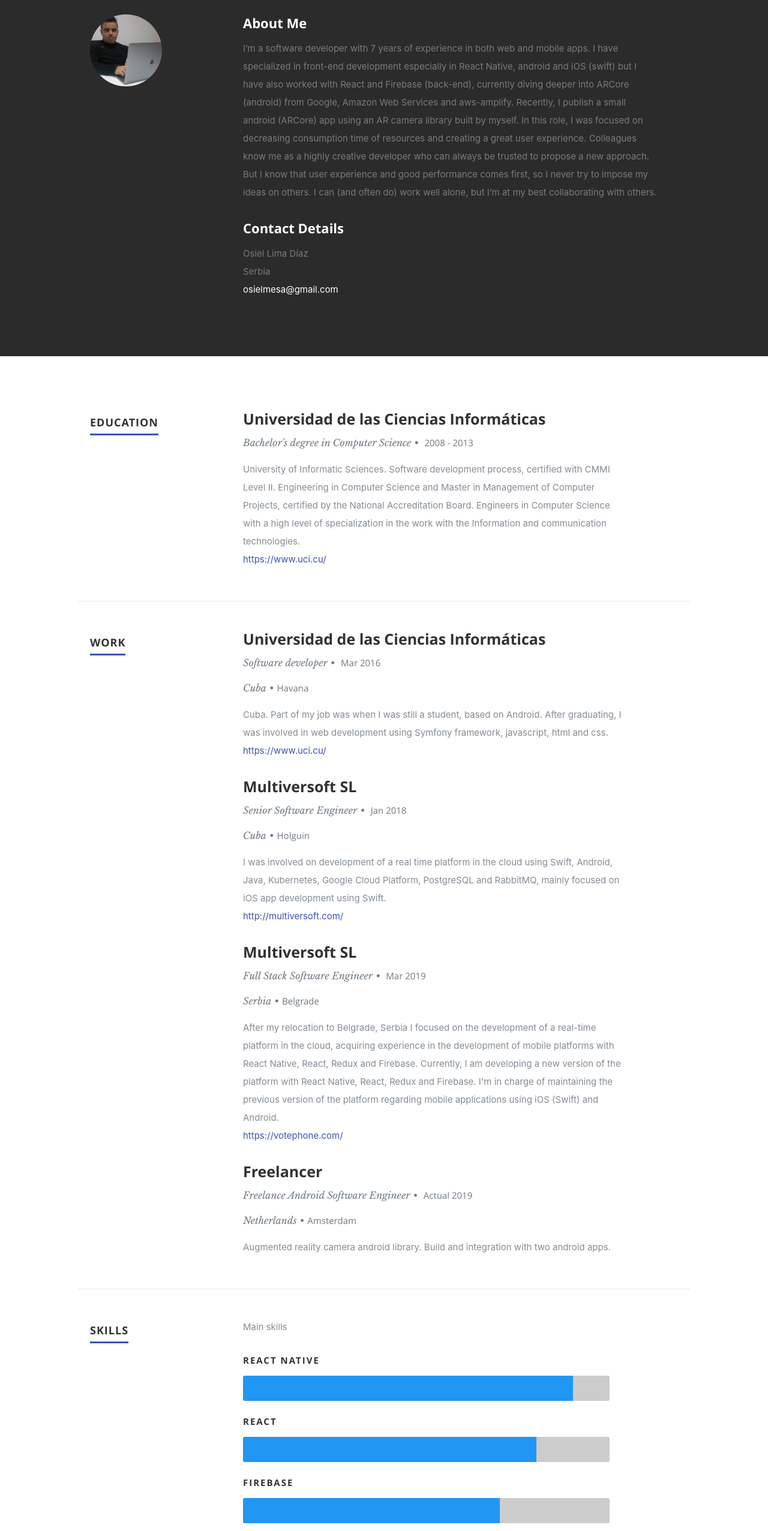
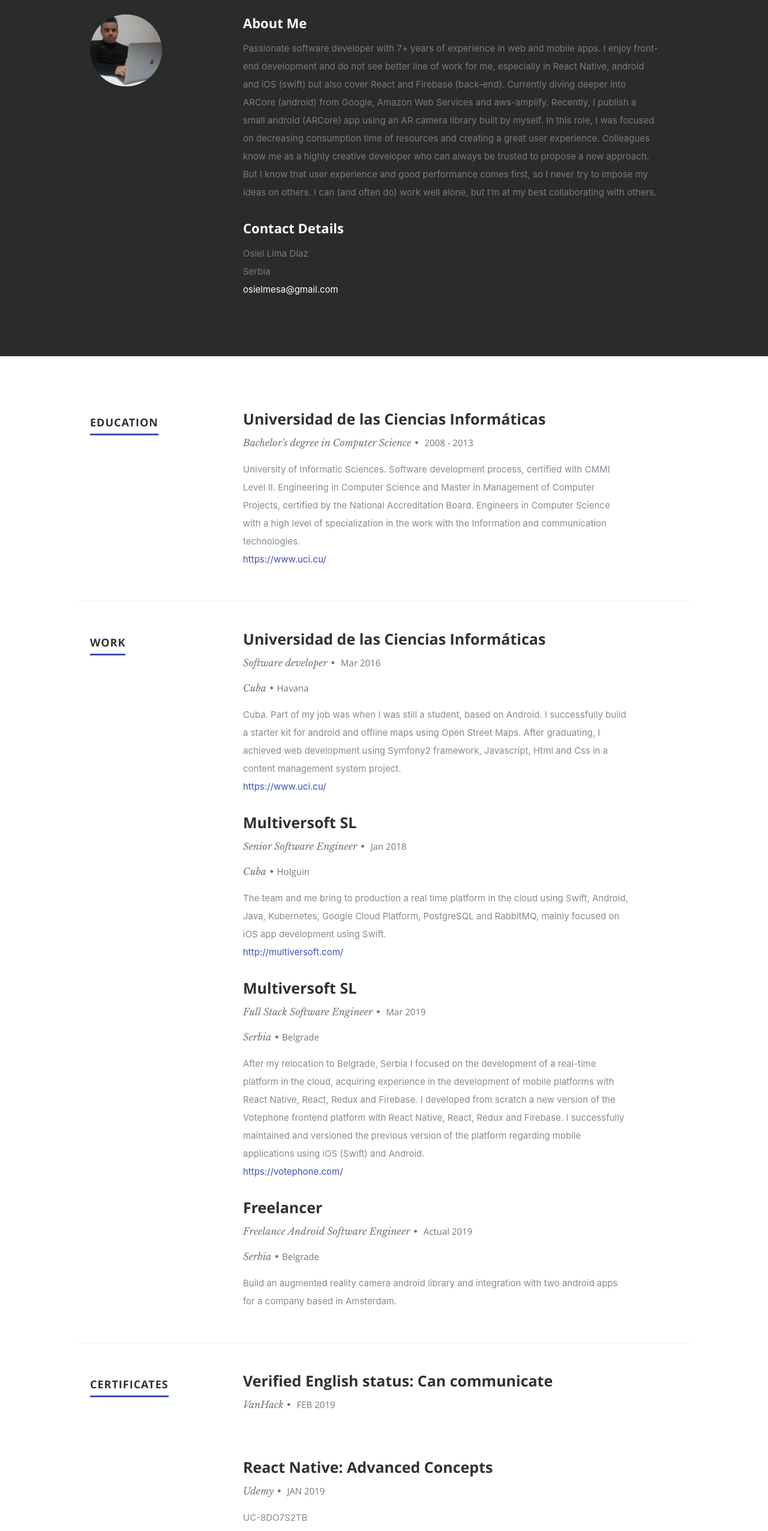
Before and after one commit to osielmesa/personalsite, a React (Create React App) app: page / in a window 1280 px wide. Shown: the part 872-3425 px from the top of the page at 60% size. Built offline with nearby package versions, Linux system fonts and the light colour scheme.

Commit message:
Updating votephone icon

```diff
--- a/src/components/Resume.js
+++ b/src/components/Resume.js
@@ -71,7 +71,37 @@ export default  class Resume extends Component {
         </div>
 
 
-         <div className="row skill">
+        <div className="row education">
+
+          <div className="three columns header-col">
+            <h1><span>Certificates</span></h1>
+          </div>
+
+          <div className="nine columns main-col">
+            {
+              resumeData.certificates && resumeData.certificates.map((item)=>{
+                return(
+                  <div className="row item">
+                    <div className="twelve columns">
+                      <h3>{item.certificateName}</h3>
+                      <p className="info">
+                        {item.entityName}
+                        <span>&bull;</span> <em className="date">{item.issuedDate}</em>
+                      </p>
+                      <p>
+                        {item.credentialId}<br/>
+                        <a href={item.credentialURL}>{item.credentialURL}</a>
+                      </p>
+
+                    </div>
+                  </div>
+                )
+              })
+            }
+          </div>
+        </div>
+
+        <div className="row skill work">
 
           <div className="three columns header-col">
             <h1><span>Skills</span></h1>
@@ -105,6 +135,36 @@ export default  class Resume extends Component {
 
         </div>
 
+        <div className="row ">
+
+          <div className="three columns header-col">
+            <h1><span>Languages</span></h1>
+          </div>
+
+          <div className="nine columns main-col">
+
+            <div className="bars">
+
+              <ul className="skills">
+                {
+                  resumeData.languages && resumeData.languages.map((item) => {
+                    return(
+                      <li>
+                      <span className="bar-expand" style={{width:item.percent}}>
+                      </span><em>{item.languageName}</em>
+                      </li>
+                    )
+                  })
+                }
+
+              </ul>
+
+            </div>
+
+          </div>
+
+        </div>
+
       </section>
     );
   }
--- a/src/resumeData.js
+++ b/src/resumeData.js
@@ -25,11 +25,17 @@ let resumeData = {
           "className":"fa fa-skype"
         },
       ],
-    "aboutme":"I’m a software developer with 7 years of experience in both web and mobile apps. I have specialized in front-end development especially in React Native, android and iOS (swift) but I have also worked with React and Firebase (back-end), currently diving deeper into ARCore (android) from Google, Amazon Web Services and aws-amplify.\n" +
+    "aboutme":"Passionate software developer with 7+ years of experience in web and mobile apps. \n" +
       "\n" +
-      "Recently, I publish a small android (ARCore) app using an AR camera library built by myself. In this role, I was focused on decreasing consumption time of resources and creating a great user experience.\n" +
+      "I enjoy front-end development and do not see better line of work for me, especially in React Native, android and iOS (swift) but also cover React and Firebase (back-end).\n" +
       "\n" +
-      "Colleagues know me as a highly creative developer who can always be trusted to propose a new approach. But I know that user experience and good performance comes first, so I never try to impose my ideas on others. I can (and often do) work well alone, but I’m at my best collaborating with others.",
+      "Currently diving deeper into ARCore (android) from Google, Amazon Web Services and aws-amplify.\n" +
+      "\n" +
+      "Recently, I publish a small android (ARCore) app using an AR camera library built by myself. In this role, I was focused on decreasing consumption time of resources and creating a great user experience. \n" +
+      "\n" +
+      "Colleagues know me as a highly creative developer who can always be trusted to propose a new approach. But I know that user experience and good performance comes first, so I never try to impose my ideas on others. \n" +
+      "\n" +
+      "I can (and often do) work well alone, but I’m at my best collaborating with others.",
     "address":"Serbia",
     "website":"",
     "education":[
@@ -43,6 +49,22 @@ let resumeData = {
           "Engineering in Computer Science and Master in Management of Computer Projects, certified by the National Accreditation Board. Engineers in Computer Science with a high level of specialization in the work with the Information and communication technologies."
       }
     ],
+    "certificates":[
+    {
+      "entityName":"VanHack",
+      "certificateName":"Verified English status: Can communicate",
+      "issuedDate":"FEB 2019",
+      "credentialURL":"",
+      "credentialId":""
+    },
+      {
+        "entityName":"Udemy",
+        "certificateName":"React Native: Advanced Concepts",
+        "issuedDate":"JAN 2019",
+        "credentialId":"UC-8DO7S2TB",
+        "credentialURL":"http://ude.my/UC-8DO7S2TB",
+      }
+  ],
     "work":[
       {
         "CompanyName":"Universidad de las Ciencias Informáticas",
@@ -52,7 +74,9 @@ let resumeData = {
         "country":"Cuba",
         "city":"Havana",
         "link":"https://www.uci.cu/",
-        "Achievements":"Cuba. Part of my job was when I was still a student, based on Android. After graduating, I was involved in web development using Symfony framework, javascript, html and css."
+        "Achievements":"Cuba. Part of my job was when I was still a student, based on Android. I successfully build a starter kit for android and offline maps using Open Street Maps.\n" +
+          "\n" +
+          "After graduating, I achieved web development using Symfony2 framework, Javascript, Html and Css in a content management system project."
       },
       {
         "CompanyName":"Multiversoft SL",
@@ -62,7 +86,7 @@ let resumeData = {
         "country":"Cuba",
         "city":"Holguin",
         "link":"http://multiversoft.com/",
-        "Achievements":"I was involved on development of a real time platform in the cloud using Swift, Android, Java, Kubernetes, Google Cloud Platform, PostgreSQL and RabbitMQ, mainly focused on iOS app development using Swift."
+        "Achievements":"The team and me bring to production a real time platform in the cloud using Swift, Android, Java, Kubernetes, Google Cloud Platform, PostgreSQL and RabbitMQ, mainly focused on iOS app development using Swift."
       },
       {
         "CompanyName":"Multiversoft SL",
@@ -74,17 +98,19 @@ let resumeData = {
         "link":"https://votephone.com/",
         "Achievements":"After my relocation to Belgrade, Serbia I focused on the development of a real-time platform in the cloud, acquiring experience in the development of mobile platforms with React Native, React, Redux and Firebase. \n" +
           "\n" +
-          "Currently, I am developing a new version of the platform with React Native, React, Redux and Firebase. I'm in charge of maintaining the previous version of the platform regarding mobile applications using iOS (Swift) and Android."
+          "I developed from scratch a new version of the Votephone frontend platform with React Native, React, Redux and Firebase. \n" +
+          "\n" +
+          "I successfully maintained and versioned the previous version of the platform regarding mobile applications using iOS (Swift) and Android."
       },
       {
         "CompanyName":"Freelancer",
         "specialization":"Freelance Android Software Engineer",
         "MonthOfLeaving":"Actual",
         "YearOfLeaving":"2019",
-        "country":"Netherlands",
-        "city":"Amsterdam",
+        "country":"Serbia",
+        "city":"Belgrade",
         "link":"",
-        "Achievements":"Augmented reality camera android library. Build and integration with two android apps. "
+        "Achievements":"Build an augmented reality camera android library and integration with two android apps for a company based in Amsterdam."
       }
     ],
     "skillsDescription":"Main skills",
@@ -110,11 +136,21 @@ let resumeData = {
         "percent": "75%"
       }
     ],
+    "languages":[
+      {
+        "languageName":"Spanish",
+        "percent": "98%"
+      },
+      {
+        "languageName":"English",
+        "percent": "70%"
+      }
+    ],
     "portfolio":[
       {
         "name":"Votephone",
         "description":"iOS app.",
-        "imgurl":"https://lh3.googleusercontent.com/O-4UAWOX-zy6-wyufRWWHGTU-Shdcrw9O3VvNpL3QCq4D6eYEpEweqF4cbcIlLz6WqOP=s360-rw",
+        "imgurl":"images/portfolio/votephone.png",
         "link":"https://itunes.apple.com/es/app/votephone/id1148501590?l=en&mt=8"
       },
       {
@@ -158,7 +194,7 @@ let resumeData = {
     {
       "name":"Votephone",
       "description":"Android app",
-      "imgurl":"https://lh3.googleusercontent.com/O-4UAWOX-zy6-wyufRWWHGTU-Shdcrw9O3VvNpL3QCq4D6eYEpEweqF4cbcIlLz6WqOP=s360-rw",
+      "imgurl":"images/portfolio/votephone.png",
       "link":"https://play.google.com/store/apps/details?id=com.multiversoft.votephone&hl=en_US"
     },
     {
```
Also changed, not shown: public/images/portfolio/votephone.png (added). Lines whose indentation alone changed are shown as unchanged.
